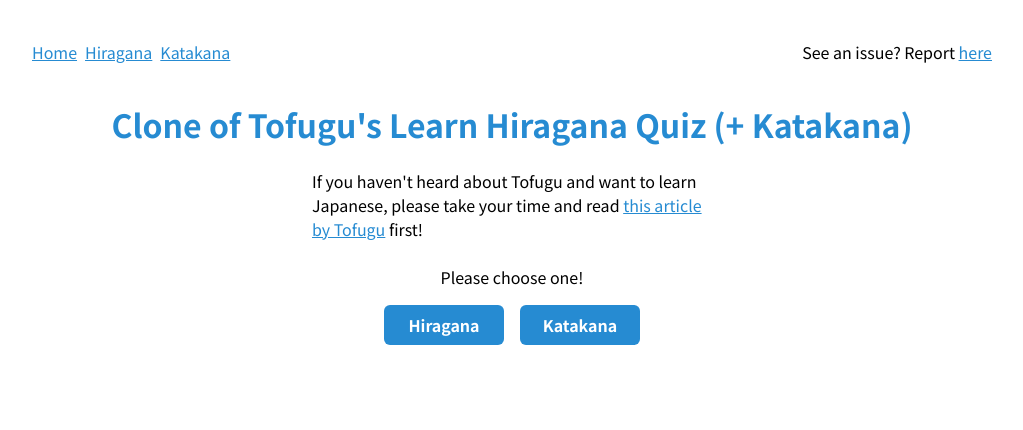
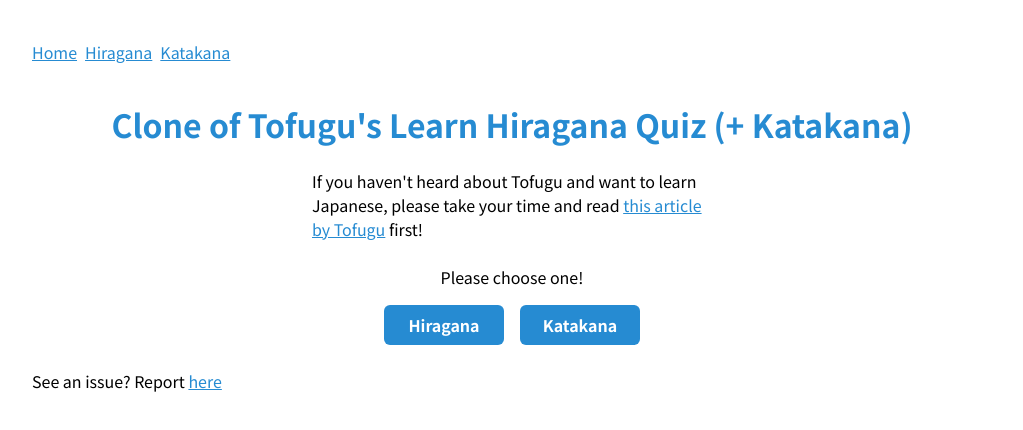
Before and after one commit to rayhanw/learn-japanese, a React (Create React App) app: page / in a window 1280 px wide. Shown: the top 430 px of the page, without its empty margins (128-1151 px from the left). Built offline with nearby package versions, Linux system fonts and the light colour scheme.

Commit message:
move Issue to footer

```diff
--- a/src/components/App.tsx
+++ b/src/components/App.tsx
@@ -4,6 +4,7 @@
 import { Layout } from "./Layout";
 import { Navbar } from "./Navbar";
 import { Loading } from "./Loading";
+import { Footer } from "./Footer";
 
 const Hiragana = lazy(() => import("../pages/Hiragana"));
 const Katakana = lazy(() => import("../pages/Katakana"));
@@ -38,6 +39,7 @@
 							</Switch>
 						</Suspense>
 					</main>
+					<Footer />
 				</Layout>
 			</GlobalStateProvider>
 		</Router>
--- /dev/null
+++ b/src/components/Footer.tsx
@@ -0,0 +1,19 @@
+import React from "react";
+import { Link } from "react-router-dom";
+
+export const Footer: React.FC = () => {
+	return (
+		<footer>
+			<p className="noMargin">
+				See an issue? Report{" "}
+				<Link
+					to="//github.com/rayhanw/learn-japanese/issues/new"
+					target="_blank"
+					rel="noreferrer noopener"
+				>
+					here
+				</Link>
+			</p>
+		</footer>
+	);
+};
--- a/src/components/Navbar.tsx
+++ b/src/components/Navbar.tsx
@@ -12,7 +12,6 @@
 					</li>
 				))}
 			</ul>
-      <p className="noMargin">See an issue? Report <Link to="//github.com/rayhanw/learn-japanese/issues/new" target="_blank" rel="noreferrer noopener">here</Link></p>
 		</nav>
 	);
 };
--- /dev/null
+++ b/src/styles/components/Footer.scss
@@ -0,0 +1,3 @@
+footer {
+	margin-top: var(--space-lg);
+}
--- a/src/styles/components/index.scss
+++ b/src/styles/components/index.scss
@@ -6,3 +6,4 @@
 @import "Kata";
 @import "Navbar";
 @import "ResultSection";
+@import "Footer";
```
